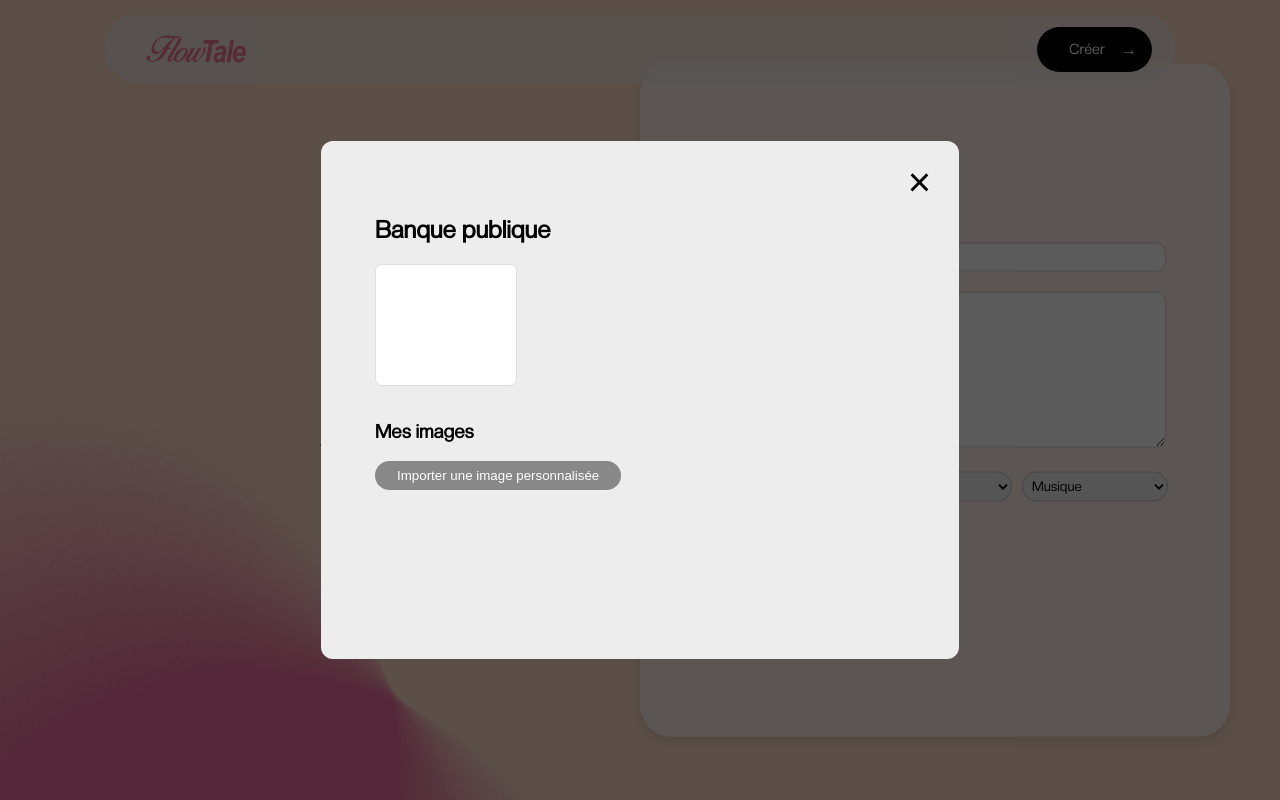
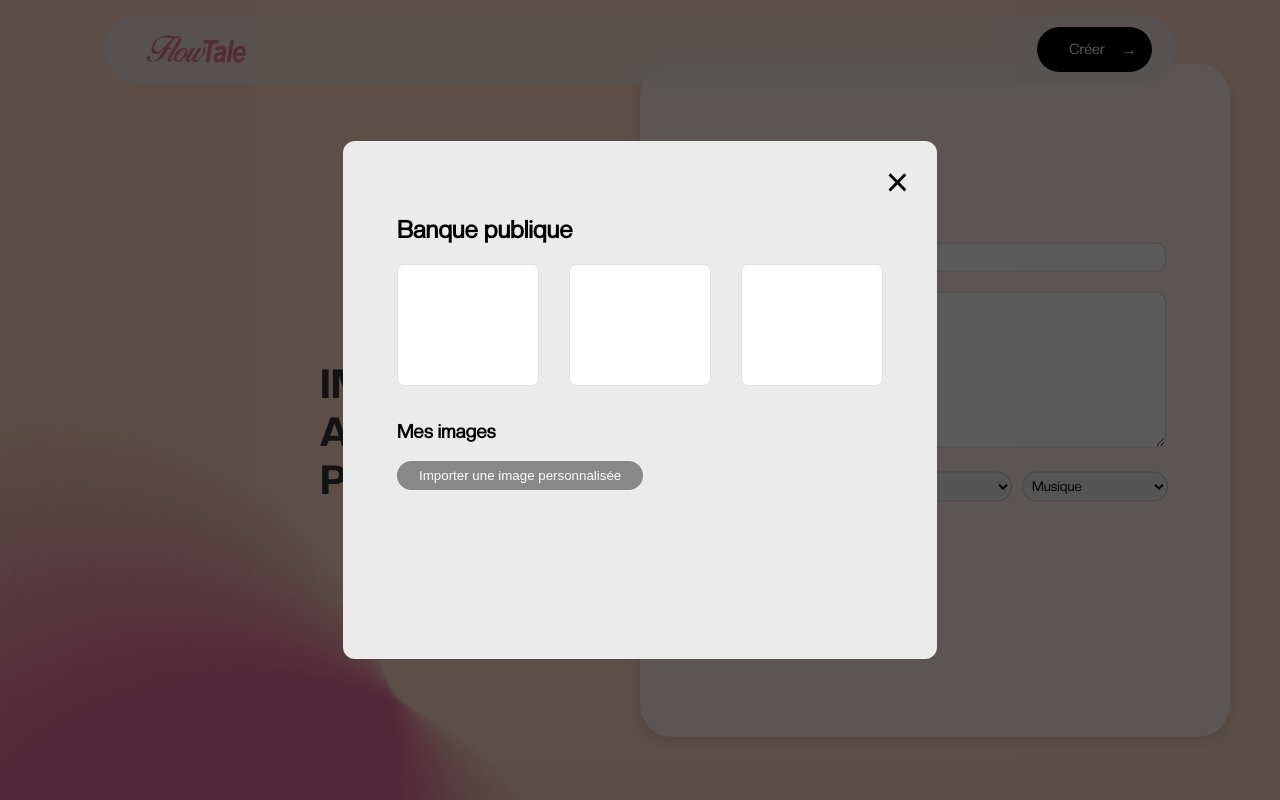
Before and after one commit to SamuelSeguin/FlowTale_Synthese, a Next.js app: page /creationHistoire in a window 1280 px wide. Both pictures are taken after a click on the button "Choisir une image". Built offline with nearby package versions, Linux system fonts and the light colour scheme.

Commit message:
modal modif couleur

```diff
--- a/src/app/_components/CreationHistoireForm.css
+++ b/src/app/_components/CreationHistoireForm.css
@@ -165,10 +165,10 @@
 }
 
 .modal-contenu {
-  background: hsl(0, 0%, 93%);
+  background: rgb(235, 235, 235);
   border-radius: 12px;
   padding: 54px;
-  min-width: 530px;
+  max-width: 90vh;
   min-height: 410px;
   position: relative;
   font-family: "Creato";
--- a/src/app/_components/CreationHistoireForm.jsx
+++ b/src/app/_components/CreationHistoireForm.jsx
@@ -100,6 +100,8 @@ const CreationForm = () => {
             <h2>Banque publique</h2>
             <div className="grille-images">
               <div className="image-placeholder"></div>
+              <div className="image-placeholder"></div>
+              <div className="image-placeholder"></div>
             </div>
             <h3>Mes images</h3>
             <button className="btn-import">
```
